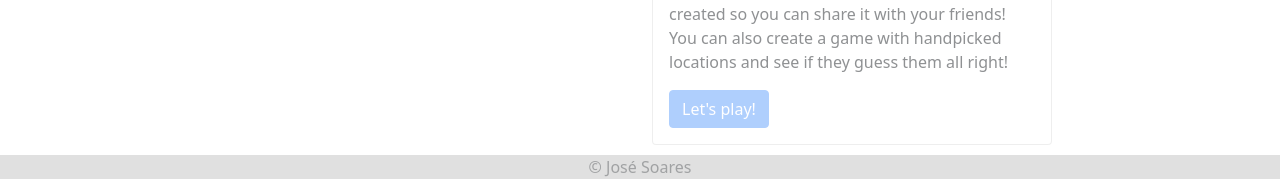
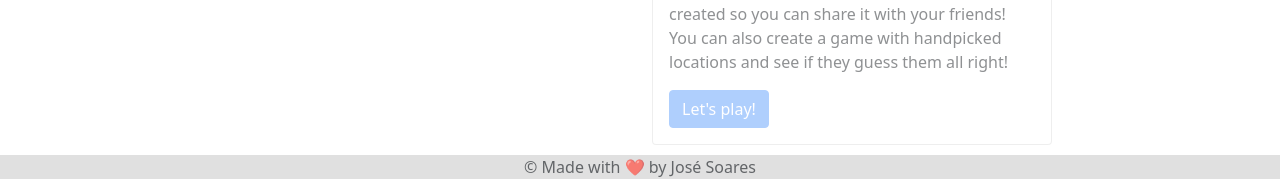
Before and after one commit to jphjsoares/whereami, a Django app: page / in a window 1280 px wide. Shown: the part 817-996 px from the top of the page. Run offline with Django 3.2, Linux system fonts and the light colour scheme.

Commit message:
Change footer message

```diff
--- a/src/whereami/templates/whereami/footer.html
+++ b/src/whereami/templates/whereami/footer.html
@@ -1,3 +1,3 @@
 <footer id="footer" style="background-color: lightgray; margin-top: 10px; opacity: 0.7; flex-shrink:0; width: 100%; height: 1.5em;">
-    <p style="text-align: center; opacity: 0.5;">&copy; José Soares</p>
+    <p style="text-align: center;">&copy; Made with &#10084;&#65039; by José Soares</p>
 </footer>
```
